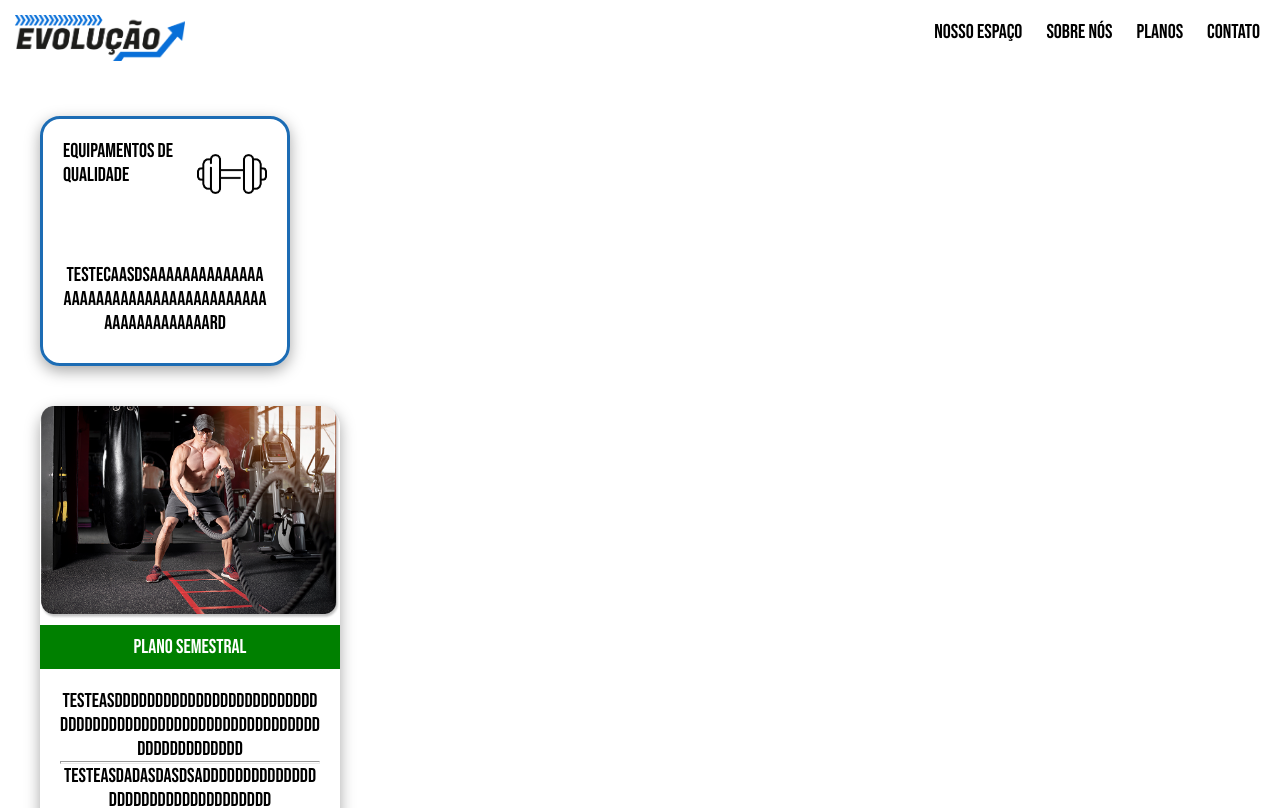
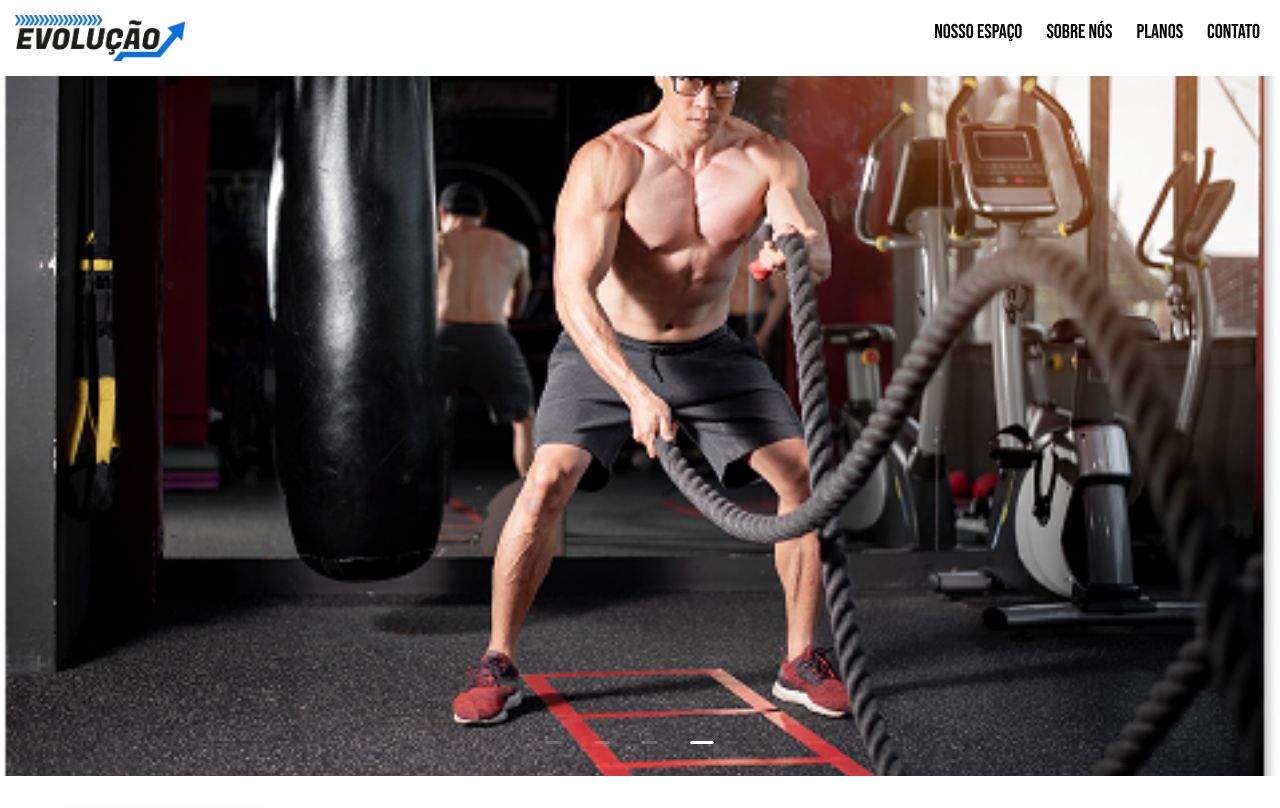
Before and after one commit to SamIamarino/Academia-Evolucao-Project, a React (Vite) app in the folder academia-evolucao/: page / in a window 1280 px wide. Shown: the top 808 px of the page. Built offline with nearby package versions, Linux system fonts and the light colour scheme.

Commit message:
feat: Implementação completa do carrousel e estilização

```diff
--- a/academia-evolucao/src/App.jsx
+++ b/academia-evolucao/src/App.jsx
@@ -3,13 +3,24 @@ import Header from './components/header/Header';
 import AboutCard from './components/aboutCard/AboutCard';
 import PlanoCard from './components/planoCard/PlanoCard';
 import Footer from './components/footer/Footer';
+import PhotoCarrousel from './components/photoCarrousel/PhotoCarrousel';
+import {CARROUSEL_IMAGES} from './data.js'
+
 const App = () => {
 
   return (
     <>
       <Header />
+      <PhotoCarrousel photoArray={CARROUSEL_IMAGES}/>
       <AboutCard />
       <PlanoCard />
+      <PlanoCard />
+      <PlanoCard />
+      <PlanoCard />
+      <PlanoCard />
+      <PlanoCard />
+      <PlanoCard />
+
       <Footer />
     </>
   );
--- a/academia-evolucao/src/components/header/headerStyles.css
+++ b/academia-evolucao/src/components/header/headerStyles.css
@@ -8,8 +8,8 @@
 header{
     display: flex;
     justify-content: space-between;
-    position: sticky;
-    top: 0;
+    /* position: sticky;
+    top: 0; caso queira deixar ele sticky só precisa tirar o comentario e arrumar o carrousel */
     background: #ffffff;
 }
 
--- /dev/null
+++ b/academia-evolucao/src/components/photoCarrousel/PhotoCarrousel.css
@@ -0,0 +1,3 @@
+.carrousel{
+    z-index: 0;
+}
--- a/academia-evolucao/src/components/photoCarrousel/PhotoCarrousel.jsx
+++ b/academia-evolucao/src/components/photoCarrousel/PhotoCarrousel.jsx
@@ -1,33 +1,34 @@
 import { React } from "react";
 import { Carousel } from 'antd';
+import './PhotoCarrousel.css'
+const carouselStyle = {
+  width: '100%',       // Full width
+  height: '700px',   // Increase the height
+};
 
+const imageStyle = {
+  width: '100%',
+  height: '700px',
+  objectFit: 'cover', // E;nsures images scale properly
+};
 
-const contentStyle = {
-    height: '160px',
-    color: '#fff',
-    lineHeight: '160px',
-    textAlign: 'center',
-    background: '#364d79',
-  };
+export default function PhotoCarrousel({photoArray}){
 
-export default function PhotoCarrousel(){
+  // Passar array como prop e dar um map dentro do carrousel.
+
     return(
-    <>
-      <Carousel dotPosition='left'>
-        <div>
-          <h3 style={contentStyle}>1</h3>
-        </div>
-        <div>
-          <h3 style={contentStyle}>2</h3>
-        </div>
-        <div>
-          <h3 style={contentStyle}>3</h3>
-        </div>
-        <div>
-          <h3 style={contentStyle}>4</h3>
-        </div>
-      </Carousel>
-    </>
+      <div style={carouselStyle} className="carrousel">
+        <Carousel dotPosition='bottom' autoplay autoplaySpeed={1500} >
+          {
+            photoArray.map( (item) =>
+            <div>
+              <img src={item.imageUrl} alt={item.description} style={imageStyle}/>
+            </div>
+            )
+          }
+          </Carousel>
+      </div>
+
     );
 
 }
--- a/academia-evolucao/src/components/planoCard/PlanoCard.jsx
+++ b/academia-evolucao/src/components/planoCard/PlanoCard.jsx
@@ -1,5 +1,7 @@
 import './PlanoCard.css'
 import fotoExercicio from '../../assets/carafazendoexercicio.png'
+
+// Coloar photoUrl como prop no plano card
 export default function PlanoCard ({plano,description1,description2}){
 
     return(
--- a/academia-evolucao/src/data.js
+++ b/academia-evolucao/src/data.js
@@ -0,0 +1,27 @@
+import photo1 from './assets/fotoAcademia.png'
+import photoPeso from './assets/carafazendoexercicio.png'
+
+
+export const CARROUSEL_IMAGES = [
+    {
+        imageUrl: photo1,
+        description: 'testeDescrição1'
+    },
+    {
+        imageUrl: photoPeso,
+        description: 'testeDescrição2'
+    },
+    {
+        imageUrl: photo1,
+        description: 'testeDescrição3'
+    },
+    {
+        imageUrl: photoPeso,
+        description: 'testeDescrição4'
+    },
+];
+
+
+export const PLANO_CONTENT = [
+    {imageUrl: photo1, description: ''},
+];
```
Also changed, not shown: academia-evolucao/src/assets/fotoAcademia.png (added).
